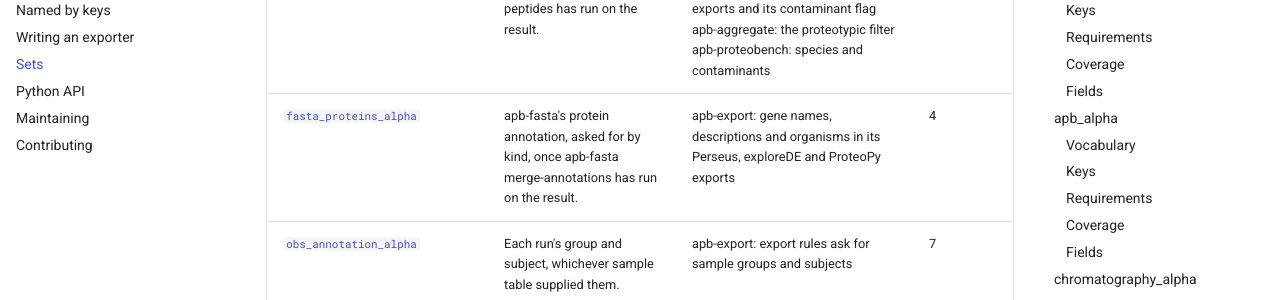
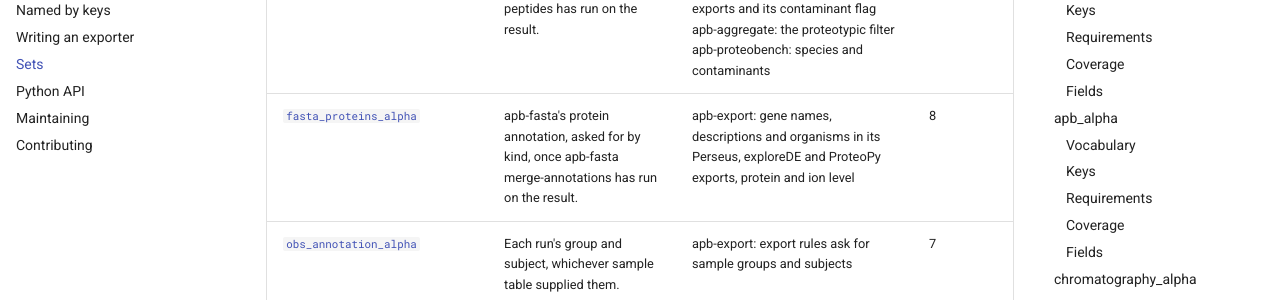
Before and after one commit to anndata-omics-bridge/apb-catalog, an MkDocs documentation site: the page built from docs/sets.md, in a window 1280 px wide and 900 px high, scrolled down 740 px. Shown: the part 152-452 px from the top of the window. Built offline with MkDocs 1.6.1 and Material for MkDocs 9.7.7, drawn with Linux system fonts in a browser that asks for light colours; comment, search, counter and statistics services are not loaded.

Commit message:
fasta_proteins_alpha on the peptidoform_ion level; release 0.1.5
apb-fasta 0.1.2 annotates every level naming FASTA accessions; apb-export's
ProteoPy ion target reads the four fields there.

Assisted-by: AI coding agent

```diff
--- a/docs/sets.md
+++ b/docs/sets.md
@@ -11,7 +11,7 @@ Every packaged set, generated from `src/apb_catalog/data/` by `make docs-tables`
 | [`chromatography_alpha`](#chromatography_alpha) | Retention times, elution-peak bounds and peak widths, with the unit the software reports them in. | apb-export: QPX feature retention times in seconds for pMultiQC | 58 |
 | [`confidence_alpha`](#confidence_alpha) | How likely each identification, or the signal quantified for it, is correct: PEP and q-values per run and per feature. | apb-aggregate: confidence-weighted rollups rlm_confidence_case and rlm_confidence_precision<br>apb-export: the prolfqua target's qValue, pg_qValue and pg_qValue_experiment layers | 26 |
 | [`fasta_peptides_alpha`](#fasta_peptides_alpha) | apb-fasta's peptide verification, asked for by kind, once apb-fasta verify-peptides has run on the result. | apb-export: the FASTA columns of its prolfqua, exploreDE, AlphaPeptTools and QFeatures exports and its contaminant flag<br>apb-aggregate: the proteotypic filter<br>apb-proteobench: species and contaminants | 28 |
-| [`fasta_proteins_alpha`](#fasta_proteins_alpha) | apb-fasta's protein annotation, asked for by kind, once apb-fasta merge-annotations has run on the result. | apb-export: gene names, descriptions and organisms in its Perseus, exploreDE and ProteoPy exports | 4 |
+| [`fasta_proteins_alpha`](#fasta_proteins_alpha) | apb-fasta's protein annotation, asked for by kind, once apb-fasta merge-annotations has run on the result. | apb-export: gene names, descriptions and organisms in its Perseus, exploreDE and ProteoPy exports, protein and ion level | 8 |
 | [`obs_annotation_alpha`](#obs_annotation_alpha) | Each run's group and subject, whichever sample table supplied them. | apb-export: export rules ask for sample groups and subjects | 7 |
 | [`proteobench_entrapment_alpha`](#proteobench_entrapment_alpha) | The precursor q-values ProteoBench's entrapment scoring ranks by, each key in each location its own score. | apb-proteobench: EntrapmentAnalyzer and run entrapment<br>apb-export: the msmu target's q_value layer and the prolfqua target's qValue fallback | 7 |
 
@@ -1025,10 +1025,10 @@ A qualifier value `unknown` means the evidence does not establish it; a lookup t
 
 | Key | Slot | Source | Versions | APB field | Levels |
 | --- | --- | --- | --- | --- | --- |
-| `any_member_in_fasta` | varm | apb-fasta | after `apb-fasta merge-annotations` | `fasta.any_member_in_fasta` | protein |
-| `fasta_descriptions` | varm | apb-fasta | after `apb-fasta merge-annotations` | `fasta.fasta_descriptions` | protein |
-| `fasta_gene_names` | varm | apb-fasta | after `apb-fasta merge-annotations` | `fasta.fasta_gene_names` | protein |
-| `fasta_organism_names` | varm | apb-fasta | after `apb-fasta merge-annotations` | `fasta.fasta_organism_names` | protein |
+| `any_member_in_fasta` | varm | apb-fasta | after `apb-fasta merge-annotations` | `fasta.any_member_in_fasta` | protein, peptidoform_ion |
+| `fasta_descriptions` | varm | apb-fasta | after `apb-fasta merge-annotations` | `fasta.fasta_descriptions` | protein, peptidoform_ion |
+| `fasta_gene_names` | varm | apb-fasta | after `apb-fasta merge-annotations` | `fasta.fasta_gene_names` | protein, peptidoform_ion |
+| `fasta_organism_names` | varm | apb-fasta | after `apb-fasta merge-annotations` | `fasta.fasta_organism_names` | protein, peptidoform_ion |
 
 <!-- end of generated block: fasta_proteins_alpha -->
 
--- a/pyproject.toml
+++ b/pyproject.toml
@@ -4,7 +4,7 @@ build-backend = "uv_build"
 
 [project]
 name = "apb-catalog"
-version = "0.1.4"
+version = "0.1.5"
 description = "Semantic catalog sets and column resolution for APB results"
 readme = "README.md"
 requires-python = ">=3.13"
```
Also changed, not shown: 4 other files.
